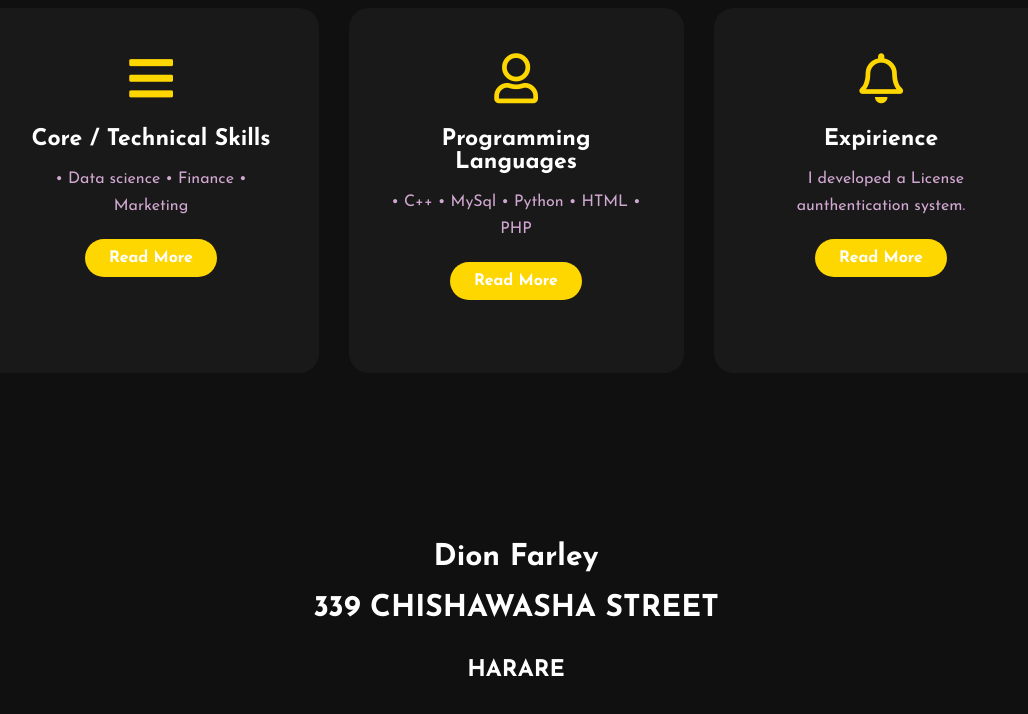
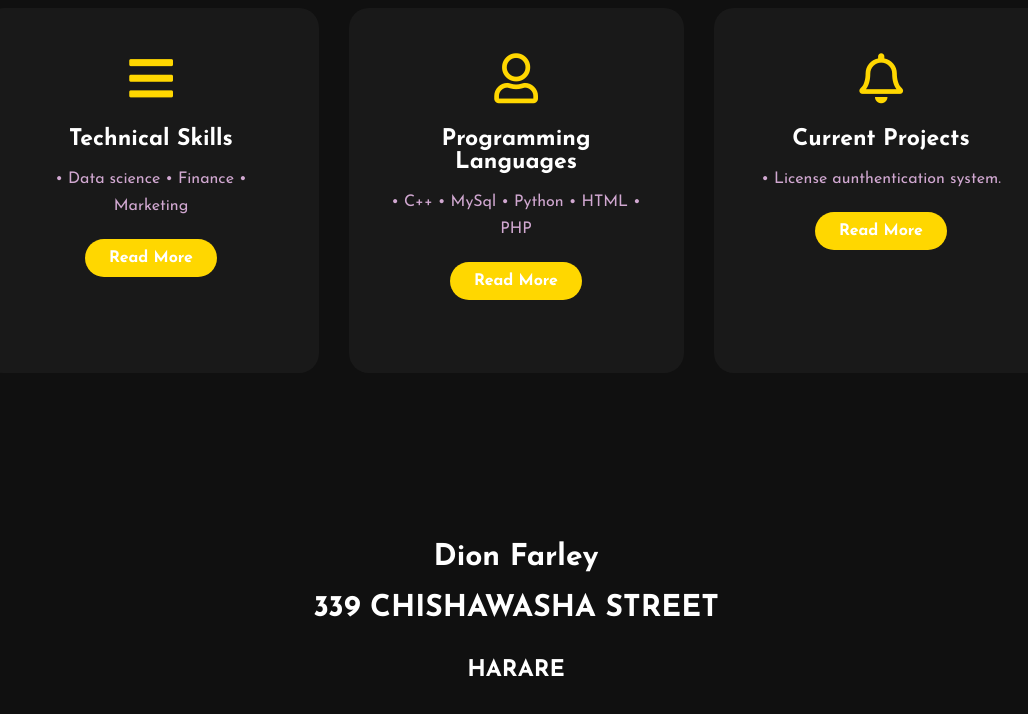
Before and after one commit to TakudzwaKMukonzi/dion, a plain HTML site: page index.html in a window 1280 px wide. Shown: the part 1840-2554 px from the top of the page, without its empty margins (124-1152 px from the left). Drawn offline with Linux system fonts and the light colour scheme.

Commit message:
Update index.html

```diff
--- a/index.html
+++ b/index.html
@@ -63,7 +63,7 @@ I am also an effective communicator who is able to make things done with and thr
 		<div class="box">
 			<div class="card">
 				<i class="fas fa-bars"></i>
-				<h5>Core / Technical Skills</h5>
+				<h5>Technical Skills</h5>
 				<div class="pra">
 					<p>
 •	Data science
@@ -99,9 +99,9 @@ I am also an effective communicator who is able to make things done with and thr
 
 			<div class="card">
 				<i class="far fa-bell"></i>
-				<h5>Expirience</h5>
+				<h5> Current Projects</h5>
 				<div class="pra">
-					<p>	I developed a License aunthentication system.
+					<p>•	License aunthentication system.
 </p>
 
 					<p style="text-align: center;">
@@ -126,7 +126,7 @@ I am also an effective communicator who is able to make things done with and thr
 			<a href="#"><i class="fab fa-instagram"></i></a>
 			<a href="#"><i class="fab fa-twitter"></i></a>
 		</d>
-		<p class="end">(c) All Rights Reserved By Dion Farley</p>
+         <p class="end">(c) All Rights Reserved By Dion Farley</p>
 	</footer>
 </body>
 </html>
```
